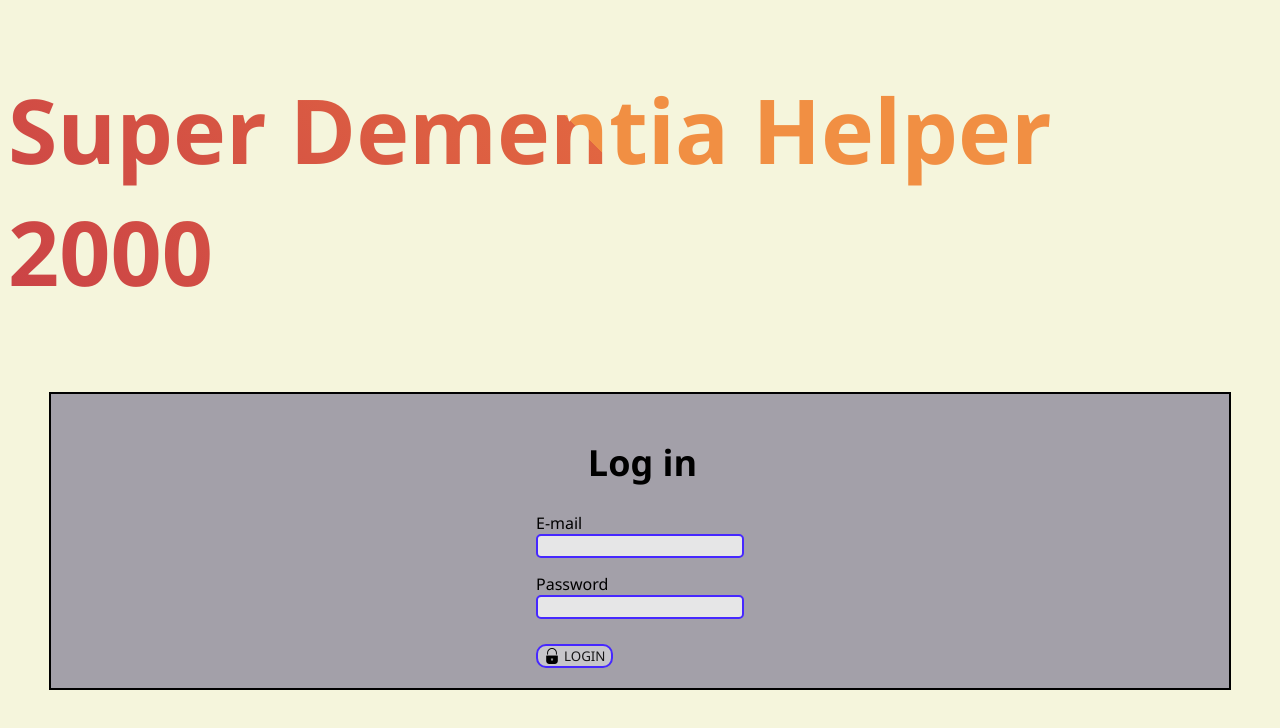
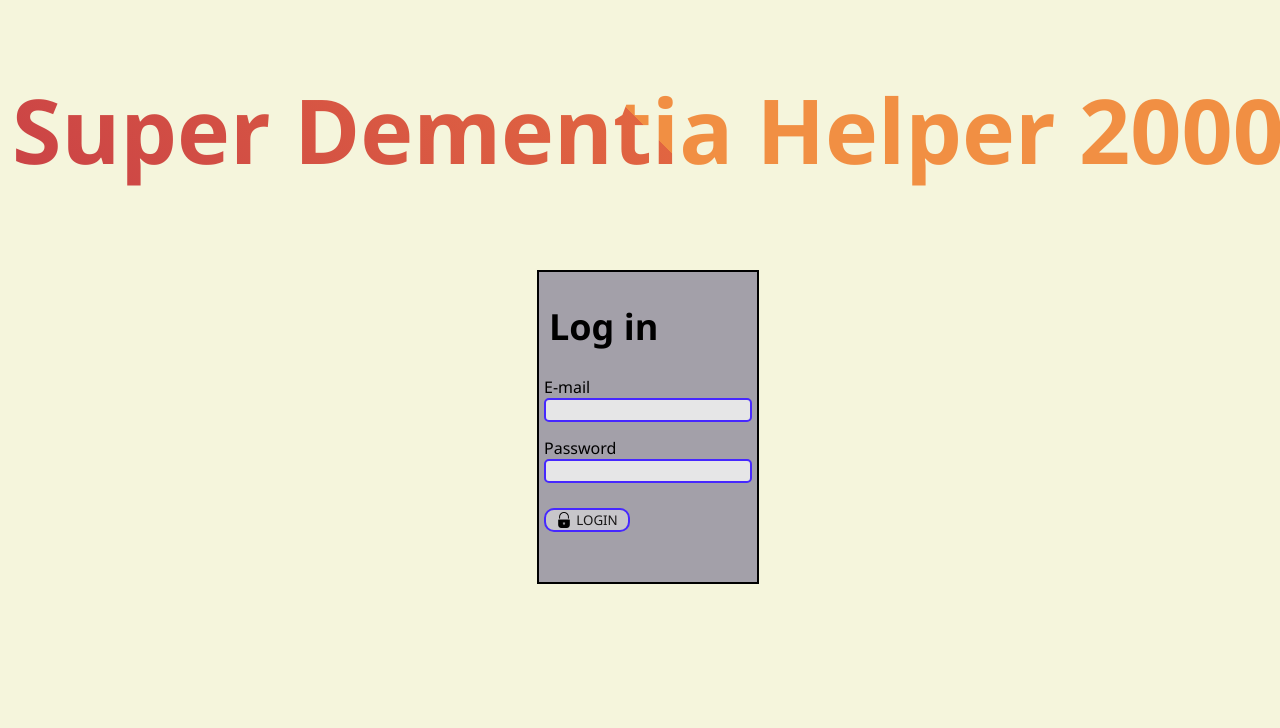
Before and after one commit to azeam/T9_notes, a React (Create React App) app in the folder home/: page /login in a window 1280 px wide. Shown: the top 728 px of the page. Built offline with nearby package versions, Linux system fonts and the light colour scheme; the HTML template or start-up script is replaced by a standard one.

Commit message:
Update css and changes in components
Made surrounding divs in component js-files into react tags. Removes unnecessary divs when page render

```diff
--- a/home/src/components/Background.css
+++ b/home/src/components/Background.css
@@ -2,11 +2,14 @@
     box-sizing: content-box;
 }
 
-body{
-    position: relative;
-    background-color: beige;
-    max-width: 100%;
-    height: 800px;
+@media screen and (max-width: 480px) {
+
+    .container{
+
+        width: 80%;
+
+    }
+
 
 
 }
@@ -14,10 +17,24 @@ body{
 .container{
     border: 2px solid black;
     margin: 20px;
-    padding: 20px;
-    width: 90%;
+    padding: 5px;
+    padding-top: 30px;
+    padding-bottom: 50px;
+
     background-color: rgba(40, 34, 94, 0.4);
     order: 0;
+}
+
+body{
+    background-color: beige;
+    width: 100%;
+    height: 800px;
+
+
+}
+
+#root{
+    width: 100%;
 }
 
 #root div:first-child{
--- a/home/src/components/Button.css
+++ b/home/src/components/Button.css
@@ -11,6 +11,7 @@
     font-weight: 400;
     border-radius: 10px;
     margin-top: 10px;
+    width: 70px;
     cursor: pointer;
     transition: transform 0.3s ease;
     background-color: rgba(238, 238, 238, 0.479);
--- a/home/src/components/Button.jsx
+++ b/home/src/components/Button.jsx
@@ -4,9 +4,9 @@ import './Button.css';
 class Button extends Component {
     render(){
         return(
-            <div>
+            <>
                 <button className={this.props.className} onClick={this.props.onClick}><span id={this.props.id}></span>{this.props.label}</button>
-            </div>
+            </>
         );
     }
 }
--- a/home/src/components/Header.css
+++ b/home/src/components/Header.css
@@ -1,6 +1,7 @@
 .header1{
     font-family: 'Segoe UI', Tahoma, Geneva, Verdana, sans-serif;
     font-size: 36px;
+    margin: auto;
     margin-bottom: 25px;
     margin-left: 5px;
 }
--- a/home/src/components/Header.jsx
+++ b/home/src/components/Header.jsx
@@ -4,9 +4,9 @@ import './Header.css';
 class Header extends Component {
     render(){
         return(
-            <div>
+            <>
                 <h1 className={this.props.className}>{this.props.label}</h1>
-            </div>
+            </>
         );
     }
 }
--- a/home/src/components/Input.jsx
+++ b/home/src/components/Input.jsx
@@ -4,10 +4,10 @@ import "./Input.css";
 class Input extends Component{
     render(){
         return(
-            <div>
+            <>
                 <label htmlFor={this.props.name}>{this.props.label}</label><br/>
                 <input type={this.props.type} name={this.props.name} id={this.props.id} onChange={this.props.onChange}></input><br/>
-            </div>
+            </>
         );
     }
 }
--- a/home/src/components/TextArea.css
+++ b/home/src/components/TextArea.css
@@ -6,7 +6,7 @@
 }
 
 textarea{
-    width:300px;
+    width: 95%;
 }
 
 label{
@@ -14,8 +14,8 @@ label{
     margin-top: 20px;
 }
 
-div{
-
+.noteform{
+    width: fit-content;
 
 }
 
@@ -33,3 +33,16 @@ div{
 #category{
     height:22px;
 }
+
+@media screen and (max-width: 480px) {
+
+
+    textarea{
+
+        width: 95%;
+
+    }
+
+
+
+}
--- a/home/src/components/TextArea.jsx
+++ b/home/src/components/TextArea.jsx
@@ -4,10 +4,10 @@ import './TextArea.css';
 class TextArea extends Component{
     render(){
         return(
-            <div>
+            <>
                 <label htmlFor={this.props.name}>{this.props.label}</label><br/>
                 <textarea name={this.props.name} id={this.props.id} onChange={this.props.onChange}></textarea><br/>
-            </div>
+            </>
         );
     }
 }
--- a/home/src/components/Title.jsx
+++ b/home/src/components/Title.jsx
@@ -4,9 +4,9 @@ import './Title.css';
 class Title extends Component{
     render(){
         return(
-            <div>
+            <>
                 <h1 name={this.props.name} className={this.props.className}>{this.props.label}</h1>
-            </div>
+            </>
         );
     }
 }
--- a/home/src/pages/NoteForm.css
+++ b/home/src/pages/NoteForm.css
@@ -1,7 +1,15 @@
+@media screen and (max-width: 480px) {
+
+    .container{
+
+        grid-template-columns: none;
+    }
+
+}
+
 .container{
     display: grid;
     grid-template-columns: 350px 100px;
-    position: relative;
 }
 .noteForm{
     width: fit-content;
```
